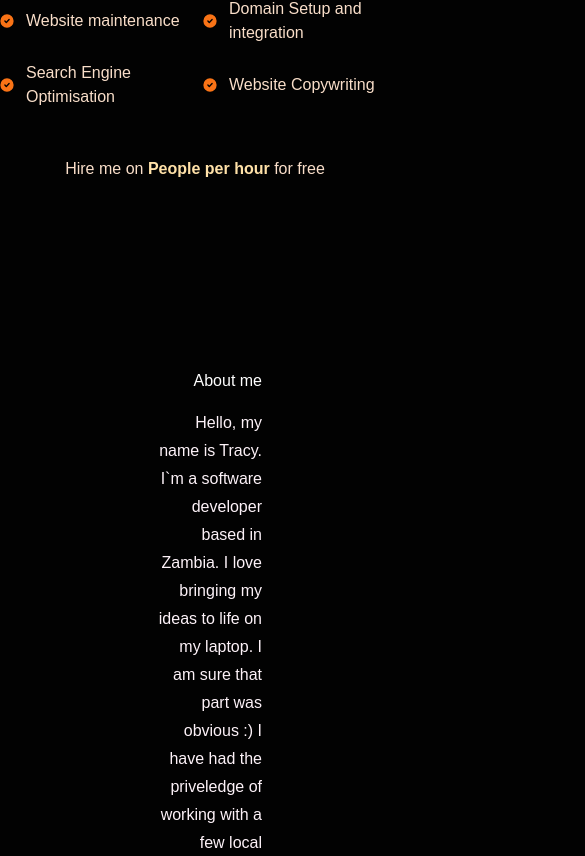
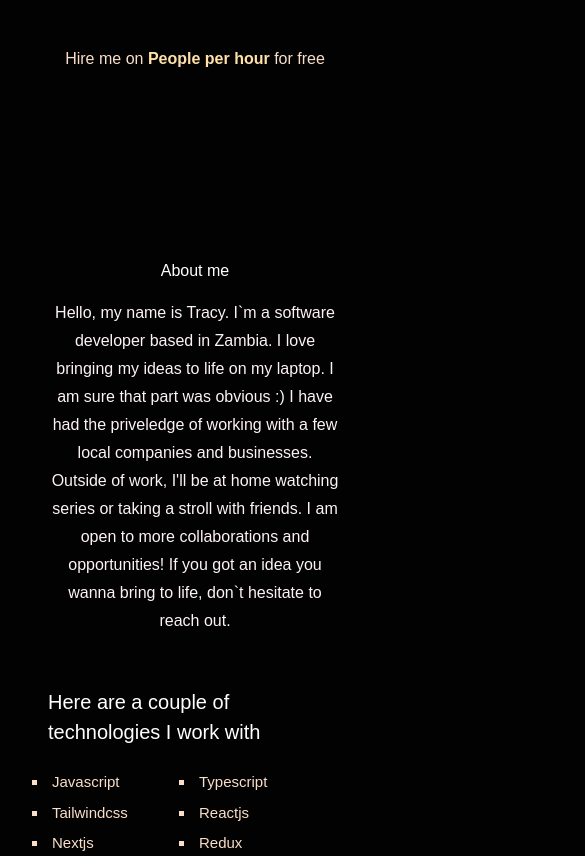
Before and after one commit to TracyMuso/tfp, a Next.js app: page / in a window 390 px wide. Shown: the part 1141-1997 px from the top of the page, 585 px wide, since content can reach past the window. Built offline with nearby package versions, Linux system fonts and the light colour scheme.

Commit message:
feat(responsive website): make website responsive on big mobile screens

```diff
--- a/components/About/index.tsx
+++ b/components/About/index.tsx
@@ -14,11 +14,14 @@ const techStack: string[] = [
 
 const About = () => {
   return (
-    <section id="about" className="flex flex-col items-center py-12 px-20">
+    <section
+      id="about"
+      className="flex flex-col items-center py-12 lg:px-20 sm:px-10"
+    >
       <div className=" flex gap-5 items-center justify-between pt-16 px-12">
-        <article className="flex flex-col justify-between items-end text-right">
-          <h2 className="xl:text-5xl lg:text-4xl">About me</h2>
-          <p className="leading-7 py-4 w-4/5 text-right text-pink-50">
+        <article className="flex flex-col justify-between lg:items-end items-center lg:text-right">
+          <h2 className="xl:text-5xl lg:text-4xl sm:text-3xl">About me</h2>
+          <p className="leading-7 py-4 lg:w-4/5 lg:text-right text-center text-pink-50">
             Hello, my name is Tracy. I`m a software developer based in Zambia. I
             love bringing my ideas to life on my laptop. I am sure that part was
             obvious :) I have had the priveledge of working with a few local
@@ -44,7 +47,9 @@ const About = () => {
         </article>
       </div>
       <div className="pb-6 pt-16 flex flex-col items-center gap-9 w-full px-12">
-        <h2 className="text-3xl xl:font-semibold py-8">Where I`ve worked</h2>
+        <h2 className="lg:text-3xl text-2xl xl:font-semibold py-8">
+          Where I`ve worked
+        </h2>
         <div className="xl:w-[85%] w-full flex flex-col gap-12">
           <div className="w-[500px] mr-auto border-l-[#f78ca2] border-s p-3 flex flex-col gap-4 ">
             <div className="flex justify-between">
--- a/components/Contact/index.tsx
+++ b/components/Contact/index.tsx
@@ -5,14 +5,16 @@ const Contact = () => {
   return (
     <section
       id="contact"
-      className="w-full pb-8 px-6 flex flex-col gap-4 items-center"
+      className="w-full pb-8 px-16 flex flex-col gap-4 items-center"
     >
-      <h2 className="xl:text-5xl lg:text-4xl">Get in touch</h2>
+      <h2 className="xl:text-5xl lg:text-4xl sm:text-2xl text-xl">
+        Get in touch
+      </h2>
       <p className="w-4/5 pt-8 pb-4 text-center">
         I am looking for new opportunies and very open to collaboration on
         projects. I`d love to hear from you!
       </p>
-      <div className="border border-[#e6739f] rounded-md px-2 py-5 w-2/5 flex flex-col gap2 items-center">
+      <div className="border border-[#e6739f] rounded-md px-2 py-5 lg:w-2/5 w-full flex flex-col gap-2 items-center">
         <div className="flex gap-2 items-center justify-between w-3/5 pt-3 pb-5">
           <Link href={"mailto:musongoletracy@gmail.com"}>
             <Image
--- a/components/Hero/index.tsx
+++ b/components/Hero/index.tsx
@@ -2,16 +2,16 @@ import Link from "next/link";
 
 const Hero = () => {
   return (
-    <div className="w-full flex xl:py-20 lg:pt-20 justify-center px-20 h-[90vh]">
+    <div className="w-full flex xl:py-20 md:pt-20 py-16 justify-center px-20 lg:h-[90vh]">
       <div className="container flex flex-col gap-2">
         <div className="w-full">
-          <span className="text-pink-100 pr-5 pb-4 text-xl">Hi, I'm</span>
-          <h1 className="xl:text-[4rem] lg:text-4xl font-semibold text-white xl:leading-[5rem] lg:leading-[3.5rem] w-3/4">
+          <span className="text-pink-100 pr-5 pb-4 lg:text-xl">Hi, I'm</span>
+          <h1 className="xl:text-[4rem] lg:text-4xl sm:text-3xl font-semibold text-white xl:leading-[5rem] lg:leading-[3.5rem] w-3/4">
             Tracy, <br />
             Software developer
           </h1>
         </div>
-        <p className="xl:text-[18px] text-pink-50 leading-7 w-3/4 font-light pt-4 pb-12">
+        <p className="xl:text-[18px] text-pink-50 leading-7 lg:w-3/4 font-light pt-4 pb-12">
           I have over 2 years of experience building things for the internet.
           <br />
           My specialty is in creating and maintaining websites for different
@@ -20,7 +20,7 @@ const Hero = () => {
         </p>
         <Link
           href={"#button"}
-          className="primary rounded-xl w-[500px] text-center py-3 px-16 text-white font-semibold text-xl"
+          className="primary rounded-xl lg:w-[500px] w-2/3 text-center py-3 px-16 text-white font-semibold text-xl"
         >
           Go to projects
         </Link>
--- a/components/Projects/index.tsx
+++ b/components/Projects/index.tsx
@@ -7,7 +7,7 @@ const Projects = () => {
   return (
     <section id="projects" className="py-12">
       <div className="flex flex-col gap-6">
-        <h2 className="text-center xl:text-4xl lg:text-3xl py-4">
+        <h2 className="text-center xl:text-4xl lg:text-3xl text-2xl py-4">
           Some things I`ve worked on
         </h2>
         <div className="flex flex-col gap-12 2xl:w-4/5 w-full pt-6 pb-12 mx-auto">
--- a/components/Services/index.tsx
+++ b/components/Services/index.tsx
@@ -16,7 +16,9 @@ const Services = () => {
       className="w-full flex flex-col gap-9 items-center py-16 px-22"
     >
       <div className="flex flex-col items-center text-center">
-        <h2 className="xl:text-5xl lg:text-4xl text-center">My Services</h2>
+        <h2 className="xl:text-5xl lg:text-4xl sm:text-3xl text-center">
+          My Services
+        </h2>
         <span className="py-5 xl:text-xl">
           Primarily, I create custom websites for my clients, but I also offer
           the following services:
--- a/components/nav/index.tsx
+++ b/components/nav/index.tsx
@@ -7,7 +7,7 @@ import MobileNav from "./mobileNav";
 
 const NavMenu = () => {
   return (
-    <nav className="flex justify-between w-full items-center px-6 py-3 m-0 text-white border-b-[#f78ca2] border font-Libre_Baskerville h-[15vh]">
+    <nav className="flex justify-between w-full items-center px-6 py-3 m-0 text-white border-b-[#f78ca2] border font-Libre_Baskerville lg:h-[15vh] h-[12vh]">
       <div className="logo text-2xl font-bold cursor-pointer">TM</div>
       <div className="lg:flex hidden justify-around gap-6 items-center">
         {NavMenuData.map((item, idx) => {
```
